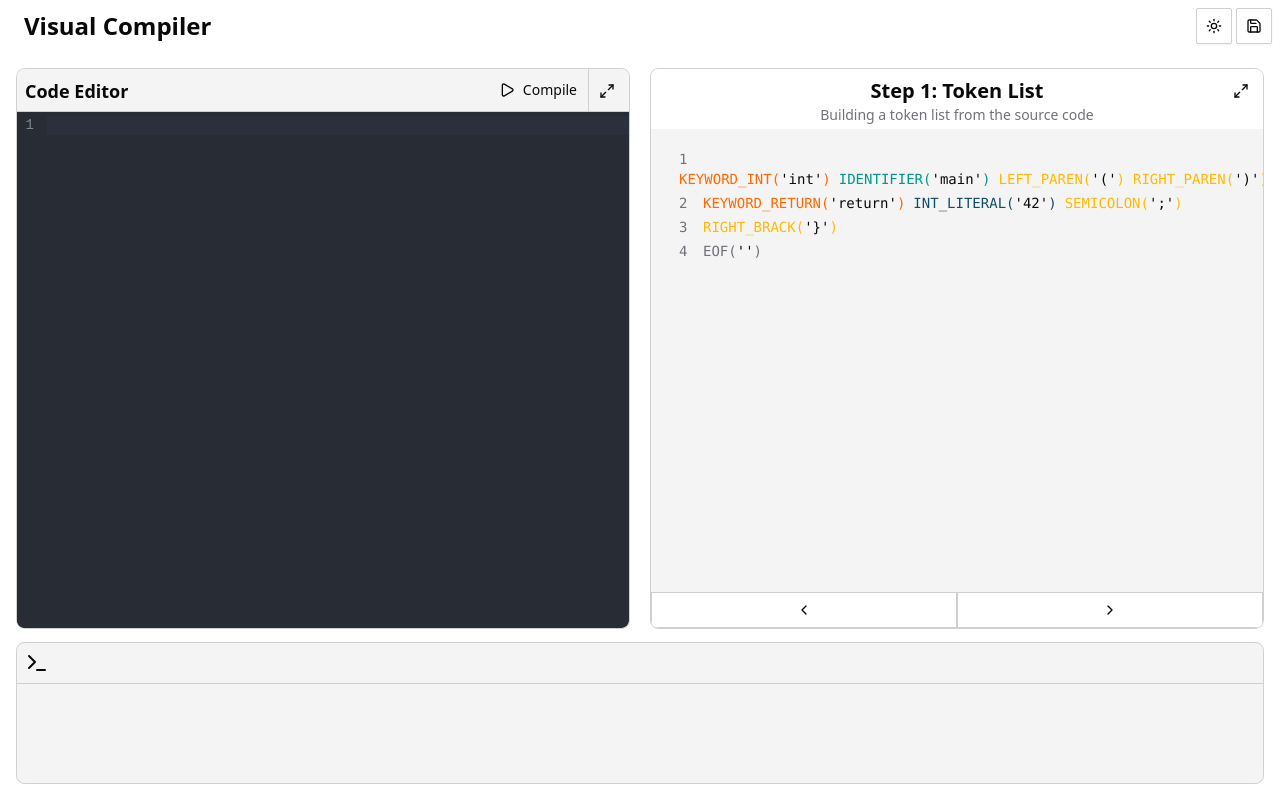
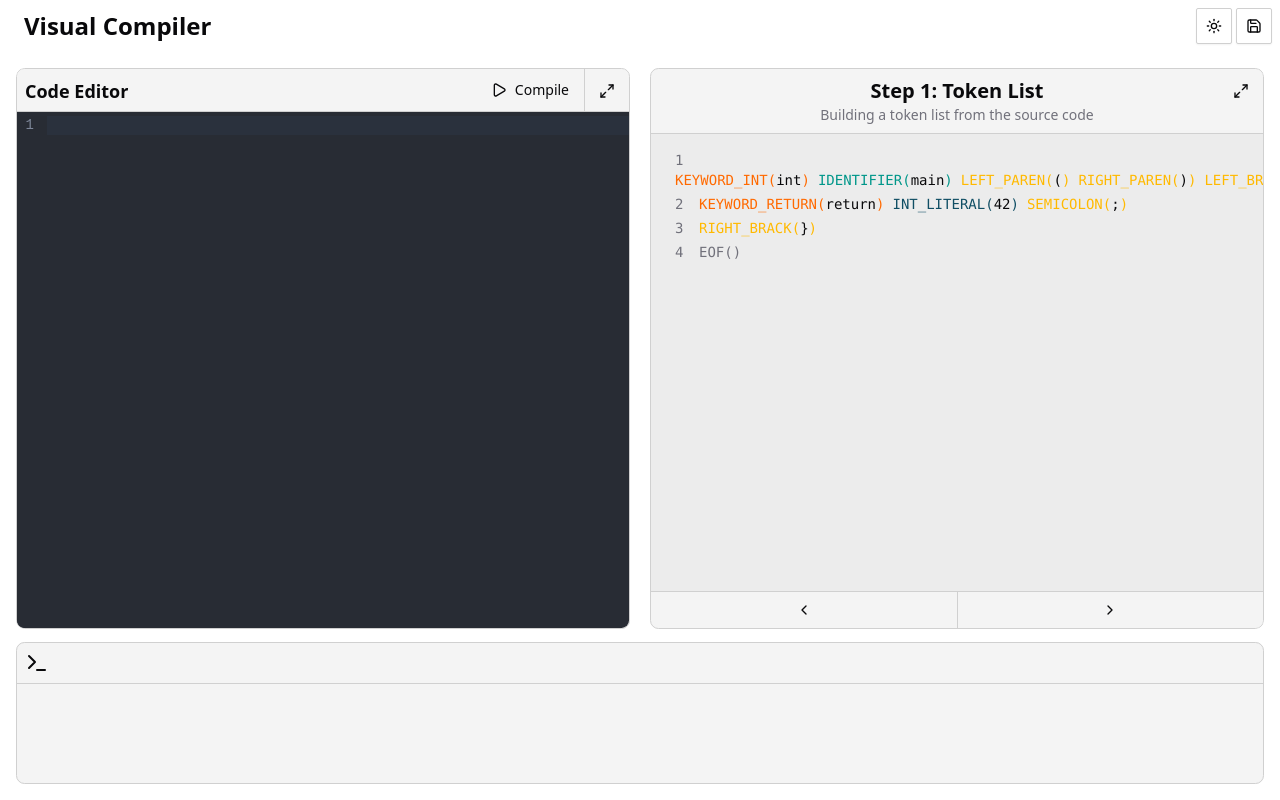
Before and after one commit to VisualCompiler/compiler-app, a React (Vite) app: page / in a window 1280 px wide. Built offline with nearby package versions, Linux system fonts and the light colour scheme.

Commit message:
style: Minor changes #12

```diff
--- a/src/Screens/CompilationSteps/CompilationStep.tsx
+++ b/src/Screens/CompilationSteps/CompilationStep.tsx
@@ -1,3 +1,5 @@
+import { Separator } from "@/components/ui/separator"
+
 interface CompilationStepProps {
   index: number
   title: string
@@ -14,7 +16,7 @@ export const CompilationStep = ({
   children,
 }: CompilationStepProps) => (
   <div className="flex flex-col h-full">
-    <div className="shrink-0 px-4 pt-2 pb-1">
+    <div className="pt-2 pb-2 flex flex-col">
       <h2 className="text-center text-xl font-semibold text-balance">
         Step {index + 1}: {title}
       </h2>
@@ -22,18 +24,9 @@ export const CompilationStep = ({
         {description}
       </p>
     </div>
-
+    <Separator />
     <div
-      className="flex-grow overflow-auto bg-secondary/30 p-5
-        [&::-webkit-scrollbar]:w-2
-        [&::-webkit-scrollbar]:p-0.5
-        [&::-webkit-scrollbar-track]:rounded-full
-        [&::-webkit-scrollbar-track]:bg-gray-100
-        [&::-webkit-scrollbar-thumb]:rounded-full
-        [&::-webkit-scrollbar-thumb]:bg-gray-300
-        dark:[&::-webkit-scrollbar-track]:bg-neutral-700
-        dark:[&::-webkit-scrollbar-thumb]:bg-neutral-500"
-    >
+      className="flex-grow overflow-auto bg-secondary/30 p-4">
       {content}
       {children}
     </div>
--- a/src/Screens/CompilationSteps/TokenListContent.tsx
+++ b/src/Screens/CompilationSteps/TokenListContent.tsx
@@ -3,11 +3,18 @@ const getTokenClass = (type: string) => {
   if (type === "IDENTIFIER") return "token-identifier";
   if (type === "INT_LITERAL") return "token-int";
   if (
-    type === "PLUS" || type === "MINUS" || type === "MULTIPLY" ||
-    type === "DIVIDE" || type === "ASSIGN" || type === "SEMICOLON" ||
-    type === "LEFT_PAREN" || type === "RIGHT_PAREN" ||
-    type === "LEFT_BRACK" || type === "RIGHT_BRACK"
-  ) return "token-symbol";
+    type === "PLUS" ||
+    type === "MINUS" ||
+    type === "MULTIPLY" ||
+    type === "DIVIDE" ||
+    type === "ASSIGN" ||
+    type === "SEMICOLON" ||
+    type === "LEFT_PAREN" ||
+    type === "RIGHT_PAREN" ||
+    type === "LEFT_BRACK" ||
+    type === "RIGHT_BRACK"
+  )
+    return "token-symbol";
   if (type === "EOF") return "token-eof";
   return "";
 };
@@ -23,7 +30,7 @@ export const TokenListContent = () => {
         { type: "LEFT_PAREN", lexeme: "(", column: 9 },
         { type: "RIGHT_PAREN", lexeme: ")", column: 10 },
         { type: "LEFT_BRACK", lexeme: "{", column: 12 },
-      ]
+      ],
     },
     {
       line: 2,
@@ -31,43 +38,30 @@ export const TokenListContent = () => {
         { type: "KEYWORD_RETURN", lexeme: "return", column: 3 },
         { type: "INT_LITERAL", lexeme: "42", column: 10 },
         { type: "SEMICOLON", lexeme: ";", column: 12 },
-      ]
+      ],
     },
     {
       line: 3,
-      tokens: [
-        { type: "RIGHT_BRACK", lexeme: "}", column: 1 },
-      ]
+      tokens: [{ type: "RIGHT_BRACK", lexeme: "}", column: 1 }],
     },
     {
       line: 4,
-      tokens: [
-        { type: "EOF", lexeme: "", column: 1 },
-      ]
-    }
+      tokens: [{ type: "EOF", lexeme: "", column: 1 }],
+    },
   ];
 
   return (
     <div className="text-sm font-mono space-y-1 px-2">
       {tokenLines.map(({ line, tokens }) => (
         <div key={line}>
-          <span className="text-muted-foreground pr-2 w-6 inline-block">{line}</span>
+          <span className="text-muted-foreground pr-2 w-6 inline-block">
+            {line}
+          </span>
           {tokens.map((t, i) => (
-            <span
-              key={i}
-              title={`Column ${t.column}`}
-              className="mr-2"
-            >
-              <span className={getTokenClass(t.type)}>
-                {t.type}
-                (
-                <span className="text-foreground">'</span>
-              </span>
+            <span key={i} title={`Column ${t.column}`} className="mr-2">
+              <span className={getTokenClass(t.type)}>{t.type}(</span>
               <span className="text-foreground">{t.lexeme}</span>
-              <span className={getTokenClass(t.type)}>
-                <span className="text-foreground">'</span>
-                )
-              </span>
+              <span className={getTokenClass(t.type)}>)</span>
             </span>
           ))}
         </div>
--- a/src/Screens/PlaygroundScreen.tsx
+++ b/src/Screens/PlaygroundScreen.tsx
@@ -8,7 +8,7 @@ import { Header } from '@/components/Header'
 import {
   ResizableHandle,
   ResizablePanel,
-  ResizablePanelGroup,
+  ResizablePanelGroup
 } from '@/components/ui/resizable'
 import { Button } from '@/components/ui/button'
 import { Separator } from '@/components/ui/separator'
@@ -67,52 +67,55 @@ export const PlaygroundScreen = () => {
   }, [isLeftFull, isRightFull])
 
   return (
-    <div className="flex flex-col h-screen">
+    <div className='flex flex-col h-screen'>
       <Header>
         <Button
           onClick={() => navigate('/Home')}
-          variant="ghost"
-          className="text-2xl font-semibold"
-          aria-label="Back to Home Screen"
+          variant='ghost'
+          className='text-2xl font-semibold'
+          aria-label='Back to Home Screen'
         >
           Visual Compiler
         </Button>
-        <span className="right-12 absolute">
+        <span className='right-12 absolute'>
           <ModeToggle />
         </span>
         <Button
-          variant="outline"
-          size="icon"
-          aria-label="Save File"
+          variant='outline'
+          size='icon'
+          aria-label='Save File'
           onClick={handleSave}
         >
-          <Save className="w-2" />
+          <Save className='w-2' />
         </Button>
       </Header>
 
-      <ResizablePanelGroup direction="vertical" className="p-4">
-        <ResizablePanel defaultSize={20} className="border-none">
-          <ResizablePanelGroup direction="horizontal" className="h-full">
+      <ResizablePanelGroup direction='vertical' className='p-4'>
+        <ResizablePanel defaultSize={20} className='border-none'>
+          <ResizablePanelGroup direction='horizontal' className='h-full'>
             <ResizablePanel
               defaultSize={isRightFull ? 0 : isLeftFull ? 100 : 50}
               minSize={isLeftFull ? 100 : 20}
-              className="flex flex-col h-full"
+              className='flex flex-col h-full'
               style={{
-                display: isRightFull ? 'none' : 'flex', // hide if right is full
+                display: isRightFull ? 'none' : 'flex' // hide if right is full
               }}
             >
-              <Header className="h-11 sticky top-0 z-10 bg-secondary/30">
-                <span className="text-lg font-semibold top-2 left-2 absolute">
+              <Header className='h-11 sticky top-0 z-10 bg-secondary/30'>
+                <span className='text-lg font-semibold top-2 left-2 absolute'>
                   Code Editor
                 </span>
-                <Separator orientation='vertical' className="right-10 absolute" />
+                <Separator
+                  orientation='vertical'
+                  className='right-11 absolute'
+                />
                 <Button
                   variant={'ghost'}
-                  className="right-10 absolute"
-                  aria-label="Compile Code"
+                  className='right-12 absolute'
+                  aria-label='Compile Code'
                 >
-                  <Play className="w-2" />
-                  <h2 className="">Compile</h2>
+                  <Play className='w-2' />
+                  <h2 className=''>Compile</h2>
                 </Button>
                 <ExpandToggleButton
                   expanded={isLeftFull}
@@ -130,30 +133,32 @@ export const PlaygroundScreen = () => {
             <ResizablePanel
               defaultSize={isLeftFull ? 0 : isRightFull ? 100 : 50}
               minSize={isRightFull ? 100 : 20}
-              className="flex flex-col"
+              className='flex flex-col bg-secondary/30'
               style={{
-                display: isLeftFull ? 'none' : 'flex',
+                display: isLeftFull ? 'none' : 'flex'
               }}
             >
               <ExpandToggleButton
                 expanded={isRightFull}
                 onToggle={() => setIsRightFull(!isRightFull)}
               />
-              <div className="flex flex-col h-full">
+              <div className='flex flex-col h-full'>
                 <CompilationStep {...currentStep} index={index} />
               </div>
-              <div className="flex w-full">
+              <Separator />
+              <div className='flex w-full'>
                 <Button
-                  variant="outline"
+                  variant='ghost'
                   onClick={prev}
-                  className="flex-1 text-xl py-2 rounded-none"
+                  className='flex-1 rounded-none'
                 >
                   <ChevronLeft />
                 </Button>
+                <Separator orientation='vertical' />
                 <Button
-                  variant="outline"
+                  variant='ghost'
                   onClick={next}
-                  className="flex-1 text-xl py-2 rounded-none"
+                  className='flex-1 rounded-none'
                 >
                   <ChevronRight />
                 </Button>
@@ -164,8 +169,8 @@ export const PlaygroundScreen = () => {
         {!isAnyPanelFull && (
           <>
             <ResizableHandle />
-            <ResizablePanel defaultSize={5} className="bg-secondary/30">
-              <Terminal className="m-2" />
+            <ResizablePanel defaultSize={5} className='bg-secondary/30'>
+              <Terminal className='m-2' />
               <Separator />
             </ResizablePanel>
           </>
--- a/src/index.css
+++ b/src/index.css
@@ -117,6 +117,27 @@
   body {
     @apply bg-background text-foreground;
   }
+
+  *::-webkit-scrollbar {
+    height: 0.5rem;
+  }
+
+  *::-webkit-scrollbar-track {
+    background-color: #f3f4f6;
+  }
+
+  *::-webkit-scrollbar-thumb {
+    border-radius: 9rem;
+    background-color: #d1d5db;
+  }
+
+  .dark *::-webkit-scrollbar-track {
+    background-color: #3f3f46;
+  }
+
+  .dark *::-webkit-scrollbar-thumb {
+    background-color: #737373;
+  }
 }
 
 .token-keyword {
```
